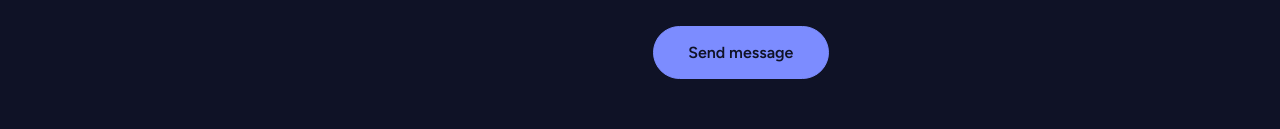
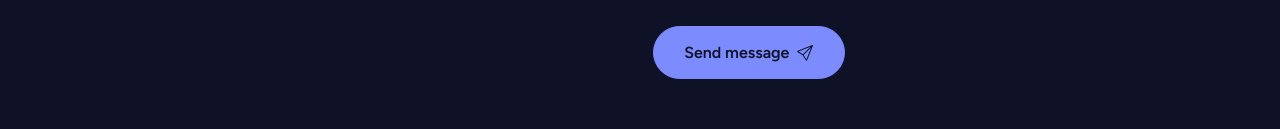
Before and after one commit to srjk360/My_protofolio, a plain HTML site: page index.html in a window 1280 px wide. Shown: the part 5441-5570 px from the top of the page. Drawn offline with nearby package versions, Linux system fonts and the light colour scheme.

Commit message:
code changed 2

```diff
--- a/index.html
+++ b/index.html
@@ -308,7 +308,13 @@
               <label for="message">Your message</label>
             </div>
             <input class="hp" type="text" name="_gotcha" tabindex="-1" autocomplete="off" aria-hidden="true">
-            <button class="btn btn--primary" type="submit" id="send"><span class="btn__label">Send message</span></button>
+            <button class="btn btn--primary" type="submit" id="send">
+    <span class="btn__label">Send message</span>
+    <!-- SVG Send Icon placed outside the text span -->
+    <svg xmlns="http://w3.org" width="16" height="16" fill="currentColor" viewBox="0 0 16 16" style="margin-left: 8px; display: inline-block; vertical-align: middle;">
+      <path d="M15.854.146a.5.5 0 0 1 .11.54l-5.819 14.547a.75.75 0 0 1-1.329.124l-3.178-4.995L.643 7.184a.75.75 0 0 1 .124-1.33L15.314.037a.5.5 0 0 1 .54.11ZM6.636 10.07l2.761 4.338L14.13 2.576zm6.787-8.201L1.591 6.602l4.339 2.76z"/>
+    </svg>
+  </button>
             <p class="form__status" id="status" role="status" aria-live="polite"></p>
             </form>
             </div>
```
